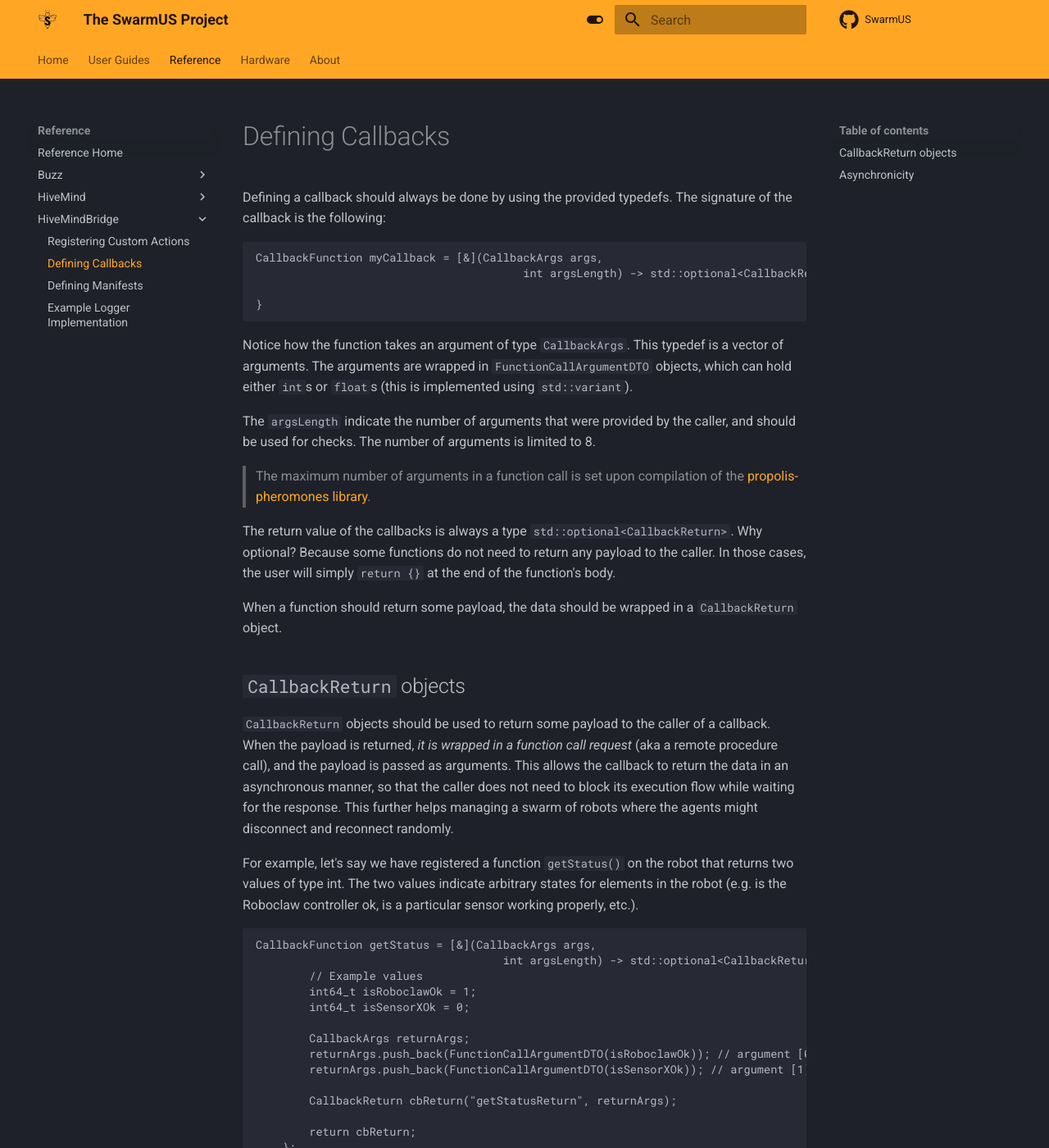
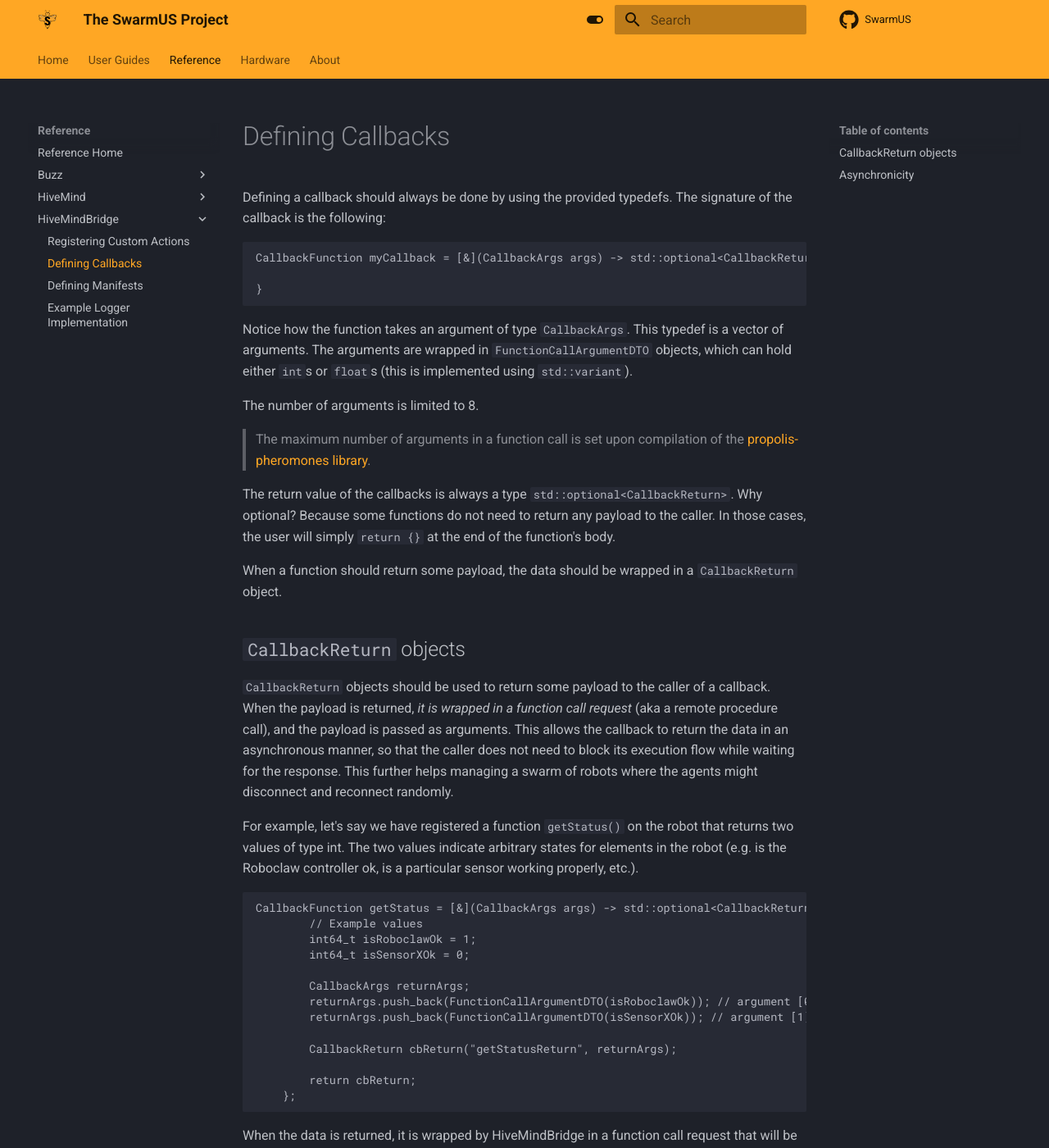
Before and after one commit to SwarmUS/SwarmUS-doc, an MkDocs documentation site: the page built from docs/sections/reference/HiveMindBridge/defining-callbacks.md, in a window 1280 px wide and 1400 px high. Shown: the whole window at 82% size. Built offline with MkDocs 1.6.1 and Material for MkDocs 9.7.7, drawn with Linux system fonts in a browser that asks for light colours; some of the changed text lies outside the part shown.

Commit message:
remove argslength

````diff
--- a/docs/sections/reference/HiveMindBridge/defining-callbacks.md
+++ b/docs/sections/reference/HiveMindBridge/defining-callbacks.md
@@ -3,15 +3,14 @@
 Defining a callback should always be done by using the provided typedefs. The signature of the callback is the following:
 
 ```cpp
-CallbackFunction myCallback = [&](CallbackArgs args,
-                                        int argsLength) -> std::optional<CallbackReturn> {
+CallbackFunction myCallback = [&](CallbackArgs args) -> std::optional<CallbackReturn> {
 
 }
 ```
 
 Notice how the function takes an argument of type `CallbackArgs`. This typedef is a vector of arguments. The arguments are wrapped in `FunctionCallArgumentDTO` objects, which can hold either `int`s or `float`s (this is implemented using `std::variant`).
 
-The `argsLength` indicate the number of arguments that were provided by the caller, and should be used for checks. The number of arguments is limited to 8.
+The number of arguments is limited to 8.
 
 > The maximum number of arguments in a function call is set upon compilation of the [propolis-pheromones library](https://github.com/SwarmUS/Propolis/blob/master/src/pheromones/DefaultPheromonesOptions.cmake).
 
@@ -26,8 +25,7 @@ When a function should return some payload, the data should be wrapped in a `Cal
 For example, let's say we have registered a function `getStatus()` on the robot that returns two values of type int. The two values indicate arbitrary states for elements in the robot (e.g. is the Roboclaw controller ok, is a particular sensor working properly, etc.).
 
 ```cpp
-CallbackFunction getStatus = [&](CallbackArgs args,
-                                     int argsLength) -> std::optional<CallbackReturn> {
+CallbackFunction getStatus = [&](CallbackArgs args) -> std::optional<CallbackReturn> {
         // Example values
         int64_t isRoboclawOk = 1;
         int64_t isSensorXOk = 0;
@@ -66,8 +64,7 @@ Remote caller                                               Robot
 Callbacks are _always_ run asynchronously (with the underlying use of `std::async`). This allows the user to make blocking calls in the callbacks, without any impact on the rest of the execution flow. Do not hesitate to implement complex logic that takes lots of time to be processed in your callbacks: they were designed for that.
 
 ```cpp
-CallbackFunction myCallback = [&](CallbackArgs args,
-                                        int argsLength) -> std::optional<CallbackReturn> {
+CallbackFunction myCallback = [&](CallbackArgs args) -> std::optional<CallbackReturn> {
     // some function logic...
 
     std::this_thread::sleep_for(std::chrono::milliseconds(2000)); // This is perfectly fine, even in a callback!
````
